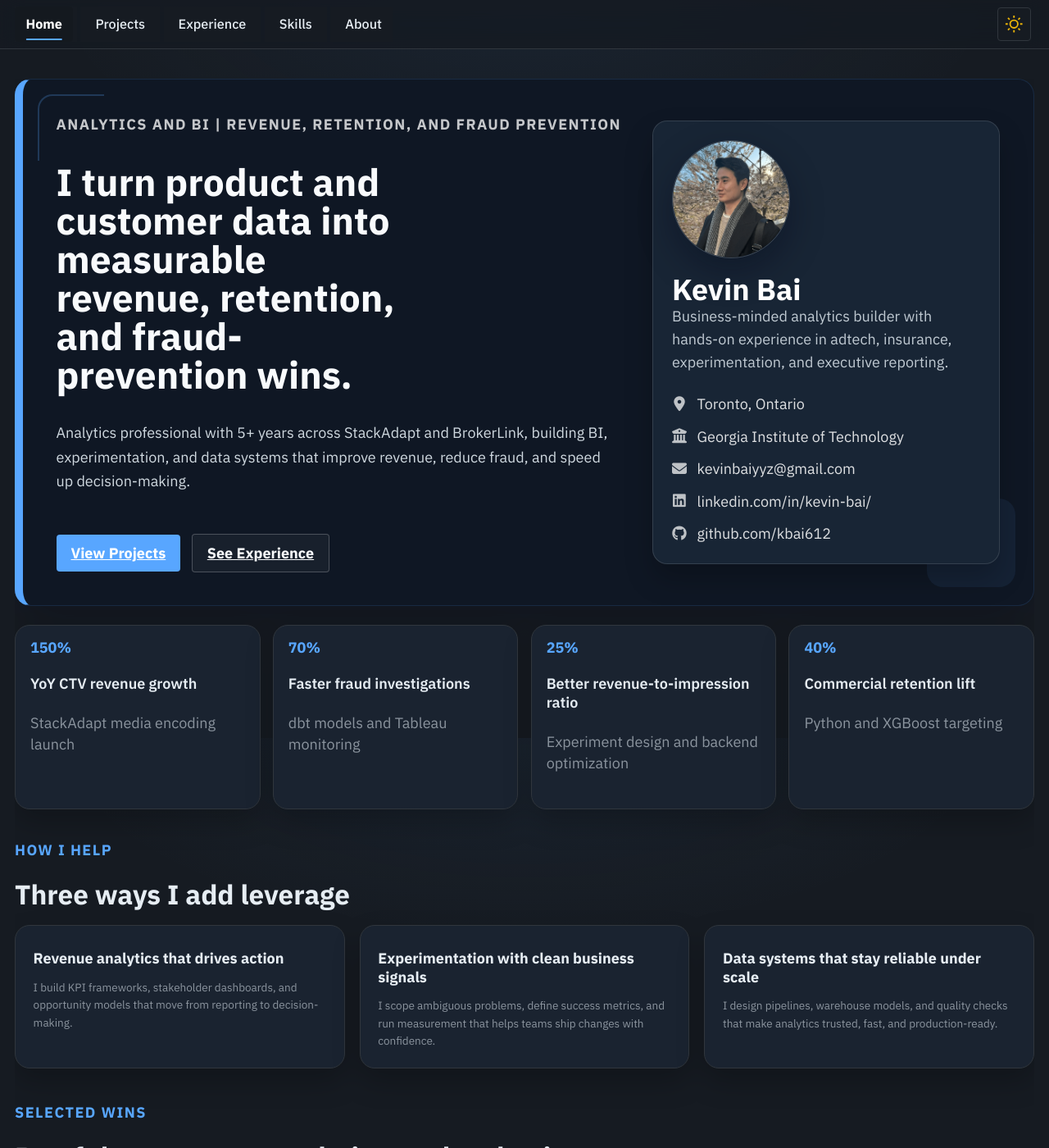
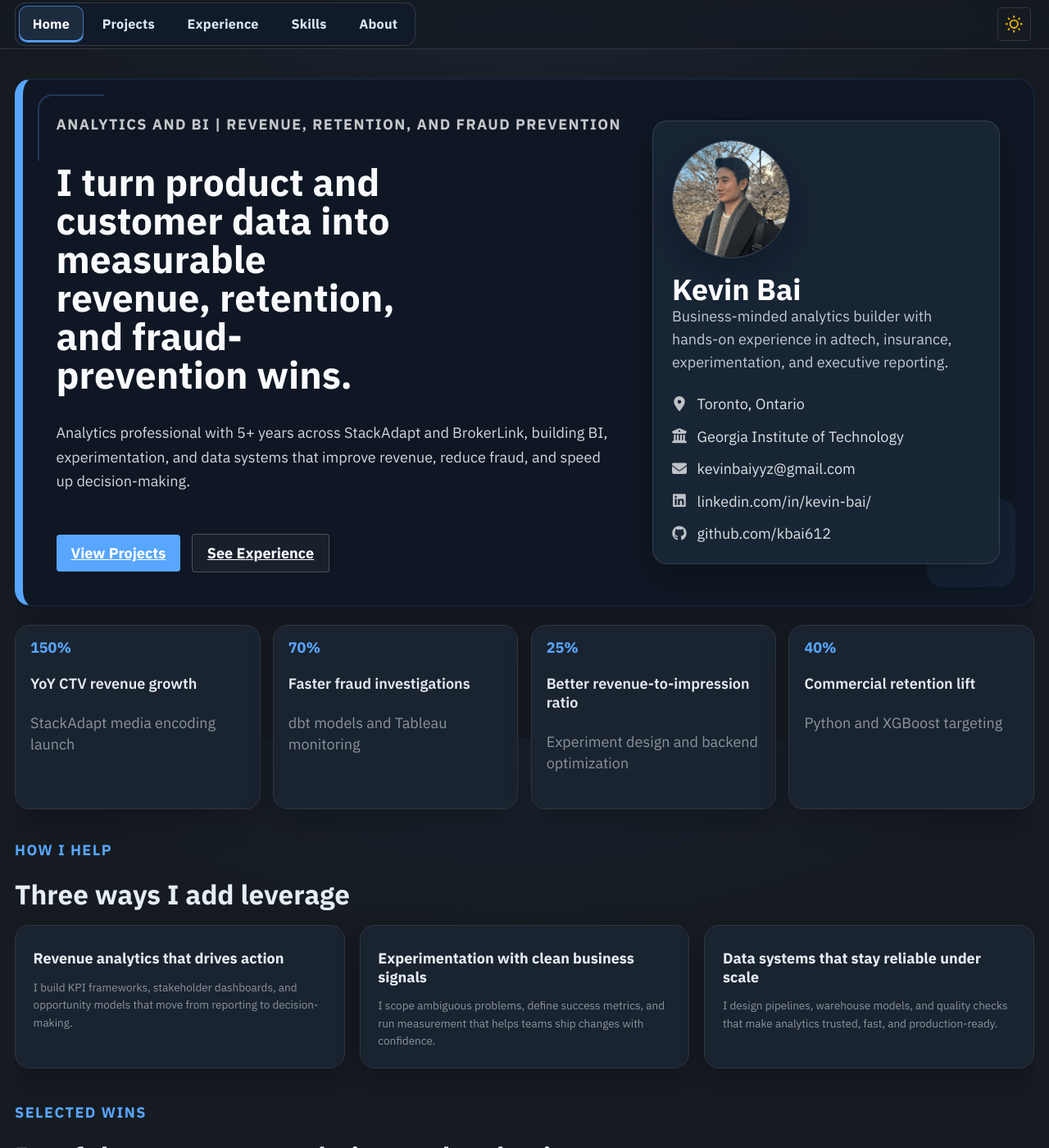
Before and after one commit to kbai612/WEBSITE, a Jekyll site: the page built from _pages/home.md, in a window 1280 px wide and 1400 px high. Shown: the whole window at 82% size. Built offline with Jekyll 4.4.1, drawn with Linux system fonts in a browser that asks for light colours.

Commit message:
Update resume tab styling

```diff
--- a/_sass/layout/_dark-mode.scss
+++ b/_sass/layout/_dark-mode.scss
@@ -33,6 +33,29 @@
 
 [data-theme="dark"] .greedy-nav .hidden-links::after {
   border-color: var(--global-bg-color) transparent;
+}
+
+[data-theme="dark"] .greedy-nav.nav-full .visible-links {
+  background: #111a28;
+  border-color: rgba(255, 255, 255, 0.14);
+}
+
+[data-theme="dark"] .greedy-nav a {
+  color: #dbe7f4;
+}
+
+[data-theme="dark"] .greedy-nav a:hover {
+  color: #ffffff;
+  background: #1a2638;
+  border-color: rgba(255, 255, 255, 0.22);
+  box-shadow: 0 1px 0 rgba(0, 0, 0, 0.2);
+}
+
+[data-theme="dark"] .greedy-nav a.active {
+  color: #ffffff;
+  background: #1d2b3f;
+  border-color: rgba(88, 166, 255, 0.62);
+  box-shadow: inset 0 -2px 0 #58a6ff;
 }
 
 .theme-toggle {
--- a/_sass/layout/_masthead.scss
+++ b/_sass/layout/_masthead.scss
@@ -58,7 +58,7 @@
 }
 
 .masthead__menu-item {
-  background-color: var(--global-bg-color);
+  background-color: transparent;
   display: block;
   list-style-type: none;
   white-space: nowrap;
--- a/_sass/layout/_navigation.scss
+++ b/_sass/layout/_navigation.scss
@@ -179,24 +179,30 @@
 
   a {
     display: block;
-    margin: 0 0.25rem;
-    padding: 0.5rem 0.75rem;
-    color: var(--global-masthead-link-color);
+    margin: 0;
+    padding: 0.5rem 0.9rem;
+    color: #1f3047;
     text-decoration: none;
     font-size: 0.9rem;
-    font-weight: 500;
-    border-radius: $border-radius;
-    transition: $global-transition;
+    font-weight: 650;
+    letter-spacing: 0.012em;
+    border: 1px solid transparent;
+    border-radius: 10px;
+    transition: color 0.2s ease, background-color 0.2s ease, border-color 0.2s ease, box-shadow 0.2s ease;
 
     &:hover {
-      color: var(--global-masthead-link-color-hover);
-      background: rgba(0, 0, 0, 0.04);
+      color: #10233e;
+      background: #ffffff;
+      border-color: rgba(16, 35, 62, 0.2);
+      box-shadow: 0 1px 0 rgba(16, 35, 62, 0.08);
     }
 
     &.active {
       font-weight: 700;
-      color: var(--global-masthead-link-color-hover);
-      background: rgba(0, 0, 0, 0.08);
+      color: #10233e;
+      background: #ffffff;
+      border-color: rgba(13, 115, 119, 0.55);
+      box-shadow: inset 0 -2px 0 #0d7377;
     }
   }
 
@@ -215,6 +221,10 @@
 
   .visible-links {
     display: table;
+    padding: 0.2rem;
+    border: 1px solid rgba(16, 35, 62, 0.14);
+    border-radius: 13px;
+    background: #f3efe5;
 
     li {
       display: table-cell;
@@ -238,24 +248,6 @@
 
     a {
       position: relative;
-
-      &:before {
-        content: "";
-        position: absolute;
-        left: 50%;
-        bottom: 2px;
-        height: 2px;
-        background: var(--global-base-color);
-        width: calc(100% - 1.5rem);
-        transform: translateX(-50%) scaleX(0);
-        transition: transform 0.3s cubic-bezier(0.4, 0, 0.2, 1);
-        border-radius: 1px;
-      }
-
-      &:hover:before,
-      &.active:before {
-        transform: translateX(-50%) scaleX(1);
-      }
     }
   }
 
@@ -263,7 +255,7 @@
     display: flex;
     flex-wrap: wrap;
     align-items: center;
-    gap: 0.25rem;
+    gap: 0.3rem;
 
     li {
       display: block;
```
